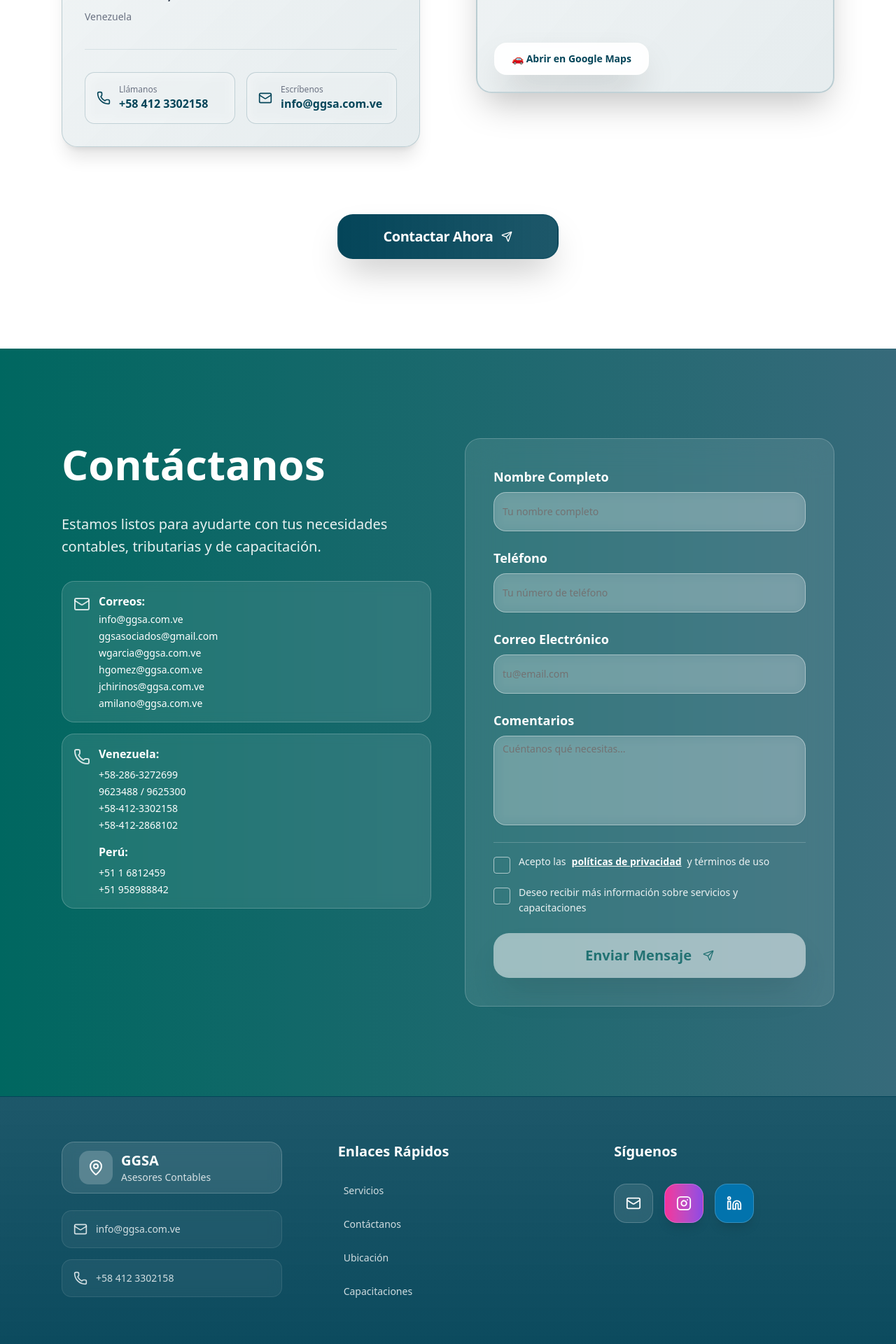
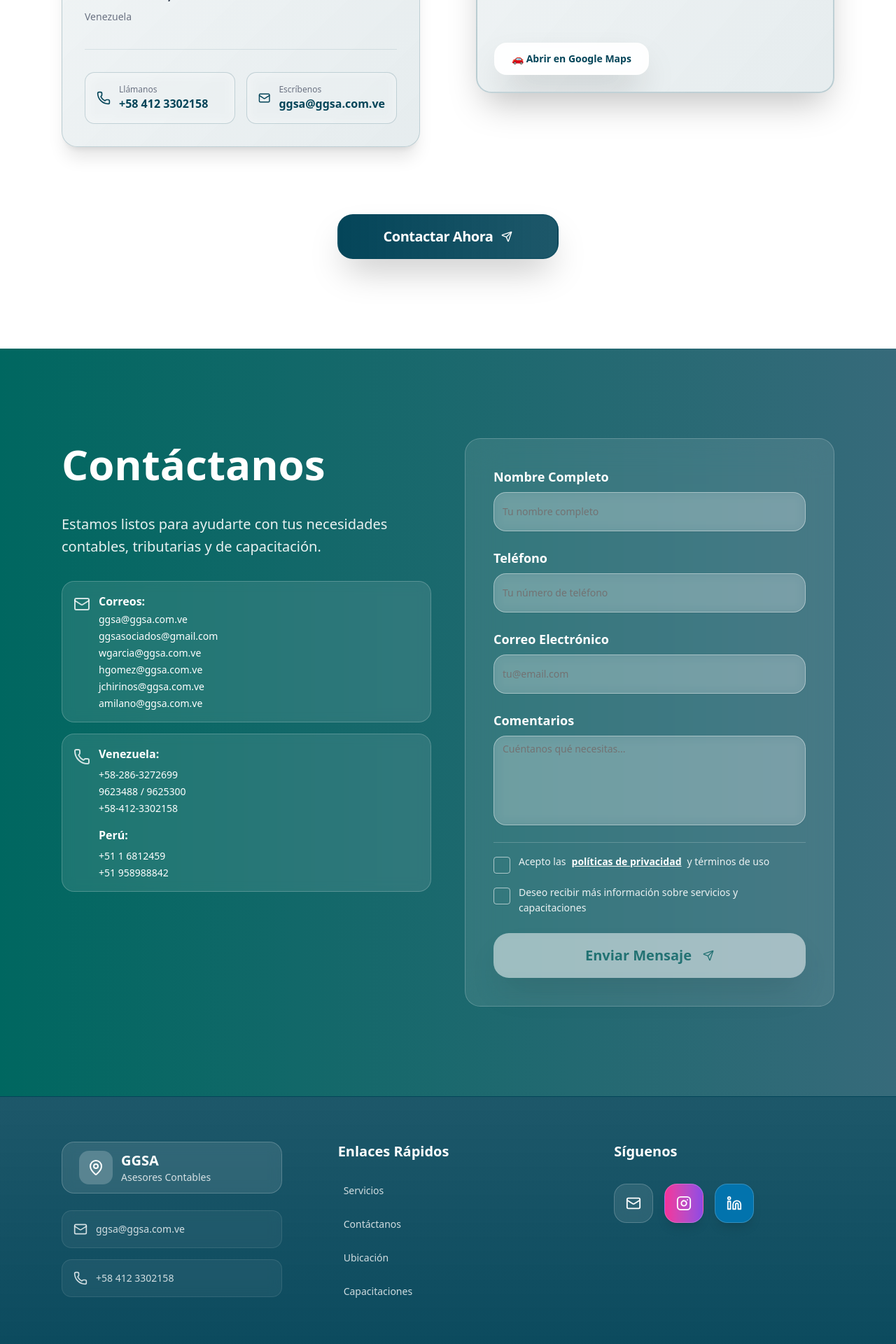
Before and after one commit to rossdua/ggsa-next, a Next.js app: page / in a window 1280 px wide. Shown: the part 9000-10920 px from the top of the page at 70% size. Built offline with nearby package versions, Linux system fonts and the light colour scheme; grey boxes are pictures that could not be loaded.

Commit message:
update: cambio-de-correo

```diff
--- a/components/CTASection.tsx
+++ b/components/CTASection.tsx
@@ -145,7 +145,7 @@ export default function CTASection({ id }: CTASectionProps) {
                   <div>
                     <h4 className="font-semibold text-white mb-1">Correos:</h4>
                     <div className="space-y-1 text-sm">
-                      <a href="mailto:info@ggsa.com.ve" className="block hover:text-white transition-colors">info@ggsa.com.ve</a>
+                      <a href="mailto:ggsa@ggsa.com.ve" className="block hover:text-white transition-colors">ggsa@ggsa.com.ve</a>
                       <a href="mailto:ggsasociados@gmail.com" className="block hover:text-white transition-colors">ggsasociados@gmail.com</a>
                       <a href="mailto:wgarcia@ggsa.com.ve" className="block hover:text-white transition-colors">wgarcia@ggsa.com.ve</a>
                       <a href="mailto:hgomez@ggsa.com.ve" className="block hover:text-white transition-colors">hgomez@ggsa.com.ve</a>
@@ -164,7 +164,6 @@ export default function CTASection({ id }: CTASectionProps) {
                       <a href="tel:+582863272699" className="block hover:text-white transition-colors">+58-286-3272699</a>
                       <a href="tel:+582869623488" className="block hover:text-white transition-colors">9623488 / 9625300</a>
                       <a href="tel:+584123302158" className="block hover:text-white transition-colors">+58-412-3302158</a>
-                      <a href="tel:+584122868102" className="block hover:text-white transition-colors">+58-412-2868102</a>
                     </div>
                     <h4 className="font-semibold text-white mb-2">Perú:</h4>
                     <div className="space-y-1 text-sm">
--- a/components/Footer.tsx
+++ b/components/Footer.tsx
@@ -23,8 +23,8 @@ export default function Footer() {
             <div className="space-y-4 text-sm text-white/80">
               <div className="flex items-center gap-3 p-4 bg-white/5 backdrop-blur-sm rounded-xl border border-white/10 hover:bg-white/10 transition-all">
                 <Mail className="w-5 h-5 flex-shrink-0" />
-                <a href="mailto:info@ggsa.com.ve" className="hover:text-white transition-colors font-medium">
-                  info@ggsa.com.ve
+                <a href="mailto:ggsa@ggsa.com.ve" className="hover:text-white transition-colors font-medium">
+                  ggsa@ggsa.com.ve
                 </a>
               </div>
               <div className="flex items-center gap-3 p-4 bg-white/5 backdrop-blur-sm rounded-xl border border-white/10 hover:bg-white/10 transition-all">
@@ -84,7 +84,7 @@ export default function Footer() {
             <h4 className="text-xl font-black text-white mb-6">Síguenos</h4>
             <div className="flex gap-4 pt-2">
               <a
-                href="mailto:info@ggsa.com.ve"
+                href="mailto:ggsa@ggsa.com.ve"
                 className="group p-4 bg-white/10 backdrop-blur-sm rounded-2xl border border-white/20 hover:bg-white/20 hover:shadow-xl hover:-translate-y-1 hover:rotate-3 transition-all duration-300 w-14 h-14 flex items-center justify-center"
                 aria-label="Email GGSA"
               >
--- a/components/UbicacionSection.tsx
+++ b/components/UbicacionSection.tsx
@@ -87,11 +87,11 @@ export default function UbicacionSection({ id }: UbicacionSectionProps) {
                   </div>
                 </a>
 
-                <a href="mailto:info@ggsa.com.ve" className="group flex items-center gap-3 p-4 bg-white/50 backdrop-blur-sm rounded-xl border border-[#044559]/20 hover:border-[#044559]/40 hover:shadow-xl transition-all">
+                <a href="mailto:ggsa@ggsa.com.ve" className="group flex items-center gap-3 p-4 bg-white/50 backdrop-blur-sm rounded-xl border border-[#044559]/20 hover:border-[#044559]/40 hover:shadow-xl transition-all">
                   <Mail className="w-5 h-5 text-[#044559] group-hover:scale-110 transition-transform" />
                   <div>
                     <div className="text-xs text-gray-500 font-medium">Escríbenos</div>
-                    <div className="font-bold text-[#044559]">info@ggsa.com.ve</div>
+                    <div className="font-bold text-[#044559]">ggsa@ggsa.com.ve</div>
                   </div>
                 </a>
               </div>
```
